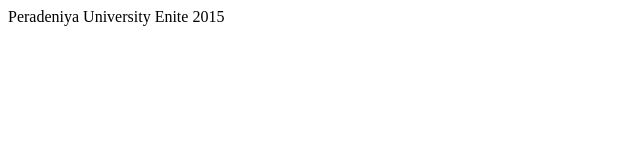
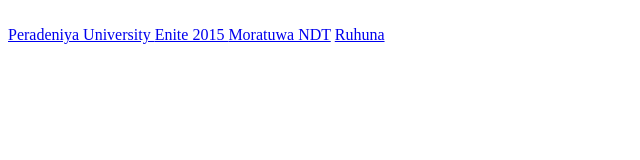
Before and after one commit to yasithbuddhima/sasnakasansada, a plain HTML site: page index.html in a window 1280 px wide. Shown: the whole page, without its empty margins (0-640 px from the left). Drawn offline with Linux system fonts and the light colour scheme.

Commit message:
Update index.html

```diff
--- a/index.html
+++ b/index.html
@@ -1,2 +1,9 @@
-<a src="https://youtu.be/5s5nL2vh3kY?si=ypX790CPesQOIlIa">Peradeniya University </a>
-<a src="https://youtu.be/A9vHuPMpY8M?si=3uKk0iQa757VCe28" > Enite 2015 </a>
+<br>
+<hl>
+<a href="https://youtu.be/5s5nL2vh3kY?si=ypX790CPesQOIlIa">Peradeniya University </a>
+  <hl>
+<a href="https://youtu.be/A9vHuPMpY8M?si=3uKk0iQa757VCe28" > Enite 2015 </a>
+<hl>
+  <a href="https://youtu.be/lqqe6B58pMU?si=HT5zzuoI_IION6k_" >Moratuwa NDT</a>
+  <hl>
+    <a href="https://youtu.be/nu58h3_HLVQ?si=z71e1v3heD-4sUUn">Ruhuna </a>
```
